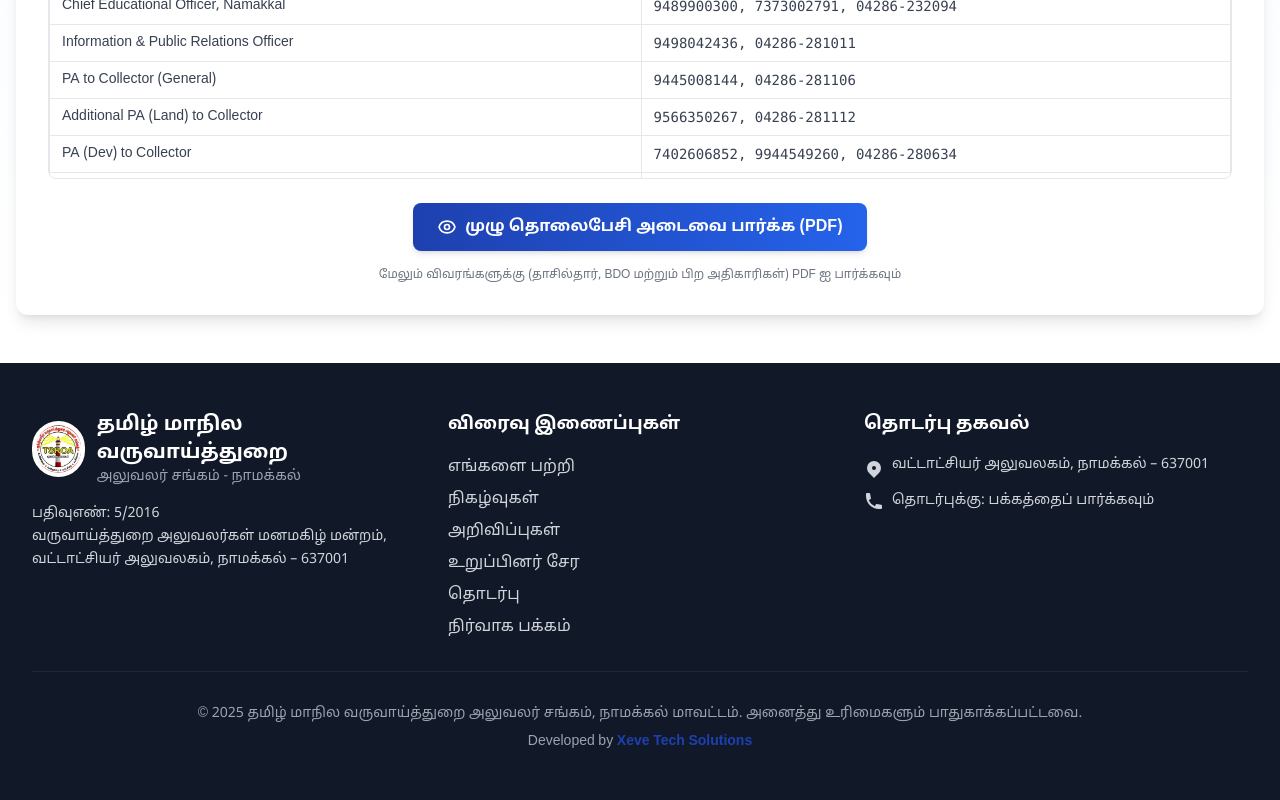
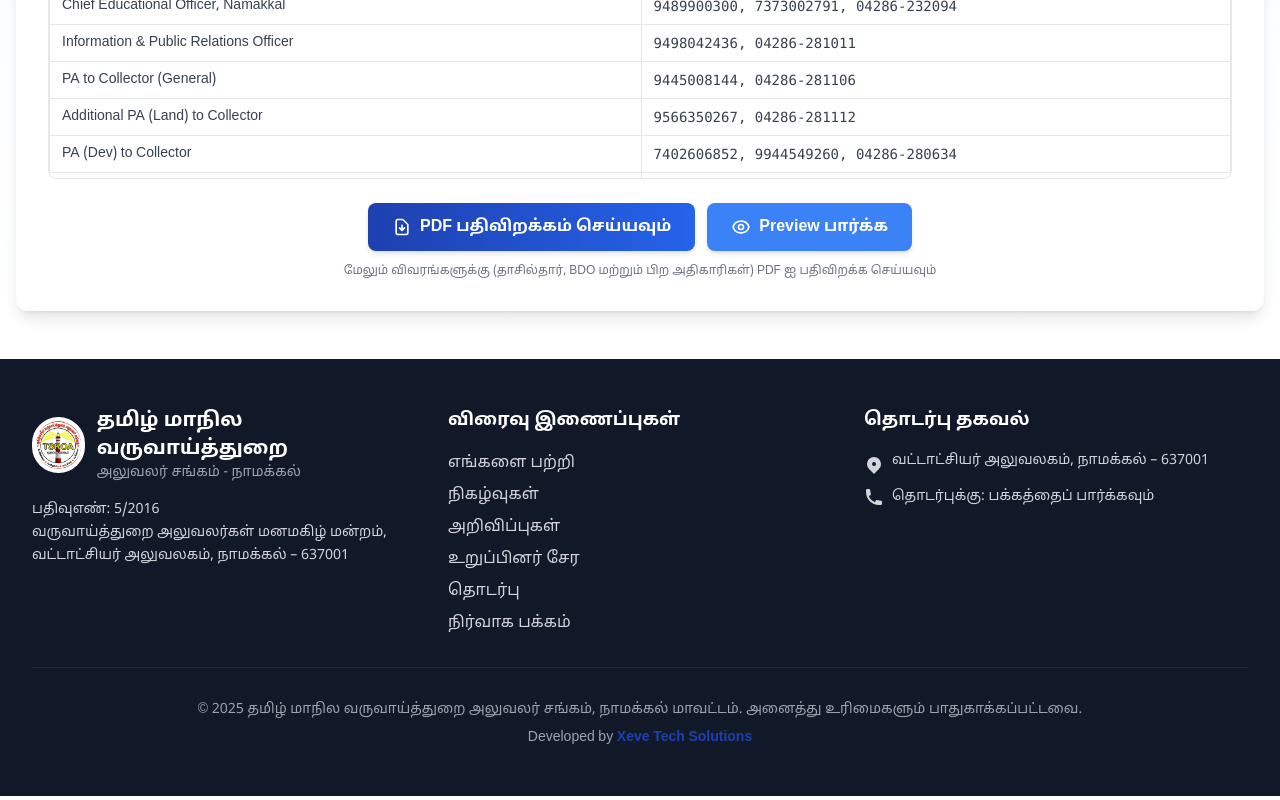
Before and after one commit to lingesh0/tsroa-site, a React (Vite) app: page /contact in a window 1280 px wide. Shown: the part 1841-2641 px from the top of the page. Built offline with nearby package versions, Linux system fonts and the light colour scheme; no server answers.

Commit message:
Improve PDF loading: switch to embed tag for better browser compatibility, add direct download as primary option

```diff
--- a/src/pages/Contact.tsx
+++ b/src/pages/Contact.tsx
@@ -286,19 +286,31 @@ const Contact = () => {
               </table>
             </div>
 
-            <div className="mt-6 text-center">
+            <div className="mt-6 text-center space-y-3">
+              <div className="flex flex-col sm:flex-row gap-3 justify-center flex-wrap">
+                <a
+                  href={pdfPath}
+                  download
+                  className="inline-flex items-center gap-2 bg-gradient-to-r from-primary to-blue-600 hover:from-primary/90 hover:to-blue-700 text-white font-semibold py-3 px-6 rounded-lg transition-all duration-200 shadow-md hover:shadow-lg transform hover:scale-105"
+                >
+                  <svg className="w-5 h-5" fill="none" stroke="currentColor" viewBox="0 0 24 24">
+                    <path strokeLinecap="round" strokeLinejoin="round" strokeWidth={2} d="M12 10v6m0 0l-3-3m3 3l3-3m2 8H7a2 2 0 01-2-2V5a2 2 0 012-2h5.586a1 1 0 01.707.293l5.414 5.414a1 1 0 01.293.707V19a2 2 0 01-2 2z" />
+                  </svg>
+                  <span className="font-tamil">PDF பதிவிறக்கம் செய்யவும்</span>
+                </a>
                 <button
                   onClick={() => setShowPdfModal(true)}
-                className="inline-flex items-center gap-2 bg-gradient-to-r from-primary to-blue-600 hover:from-primary/90 hover:to-blue-700 text-white font-semibold py-3 px-6 rounded-lg transition-all duration-200 shadow-md hover:shadow-lg transform hover:scale-105"
+                  className="inline-flex items-center gap-2 bg-blue-500 hover:bg-blue-600 text-white font-semibold py-3 px-6 rounded-lg transition-all duration-200 shadow-md hover:shadow-lg transform hover:scale-105"
                 >
                   <svg className="w-5 h-5" fill="none" stroke="currentColor" viewBox="0 0 24 24">
                     <path strokeLinecap="round" strokeLinejoin="round" strokeWidth={2} d="M15 12a3 3 0 11-6 0 3 3 0 016 0z" />
                     <path strokeLinecap="round" strokeLinejoin="round" strokeWidth={2} d="M2.458 12C3.732 7.943 7.523 5 12 5c4.478 0 8.268 2.943 9.542 7-1.274 4.057-5.064 7-9.542 7-4.477 0-8.268-2.943-9.542-7z" />
                   </svg>
-                <span className="font-tamil">முழு தொலைபேசி அடைவை பார்க்க (PDF)</span>
+                  <span className="font-tamil">Preview பார்க்க</span>
                 </button>
-              <p className="text-xs text-gray-500 mt-4 font-tamil">
-                மேலும் விவரங்களுக்கு (தாசில்தார், BDO மற்றும் பிற அதிகாரிகள்) PDF ஐ பார்க்கவும்
+              </div>
+              <p className="text-xs text-gray-500 font-tamil">
+                மேலும் விவரங்களுக்கு (தாசில்தார், BDO மற்றும் பிற அதிகாரிகள்) PDF ஐ பதிவிறக்க செய்யவும்
               </p>
             </div>
           </div>
@@ -330,15 +342,18 @@ const Contact = () => {
               </div>
 
               {/* PDF Viewer */}
-              <div className="flex-1 overflow-hidden bg-gray-100">
-                <iframe
+              <div className="flex-1 overflow-hidden bg-gray-100 flex flex-col items-center justify-center">
+                <embed
                   src={pdfPath}
+                  type="application/pdf"
                   className="w-full h-full"
                   title="Namakkal District Telephone Directory 2024"
-                  onError={(e) => {
-                    console.error('PDF failed to load:', e);
-                  }}
                 />
+                <div className="absolute inset-0 pointer-events-none flex items-center justify-center bg-gradient-to-b from-transparent to-gray-100/50 hidden">
+                  <p className="text-gray-500 font-tamil text-center">
+                    PDF இல்லை என்றால் பதிவிறக்க பொத்தானைக் கிளிக் செய்யவும்
+                  </p>
+                </div>
               </div>
 
               {/* Download Button */}
```
Lines whose indentation alone changed are shown as unchanged.
